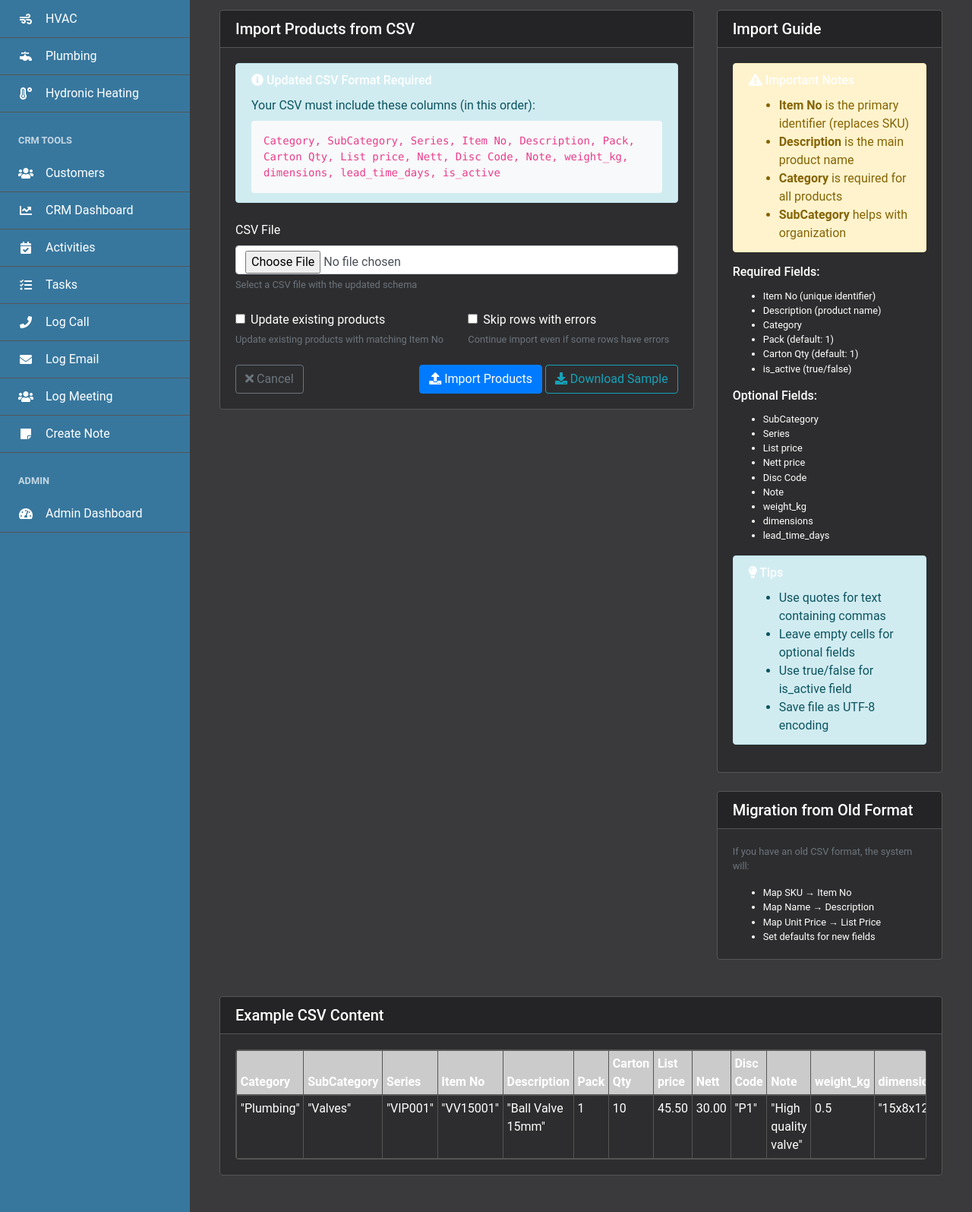
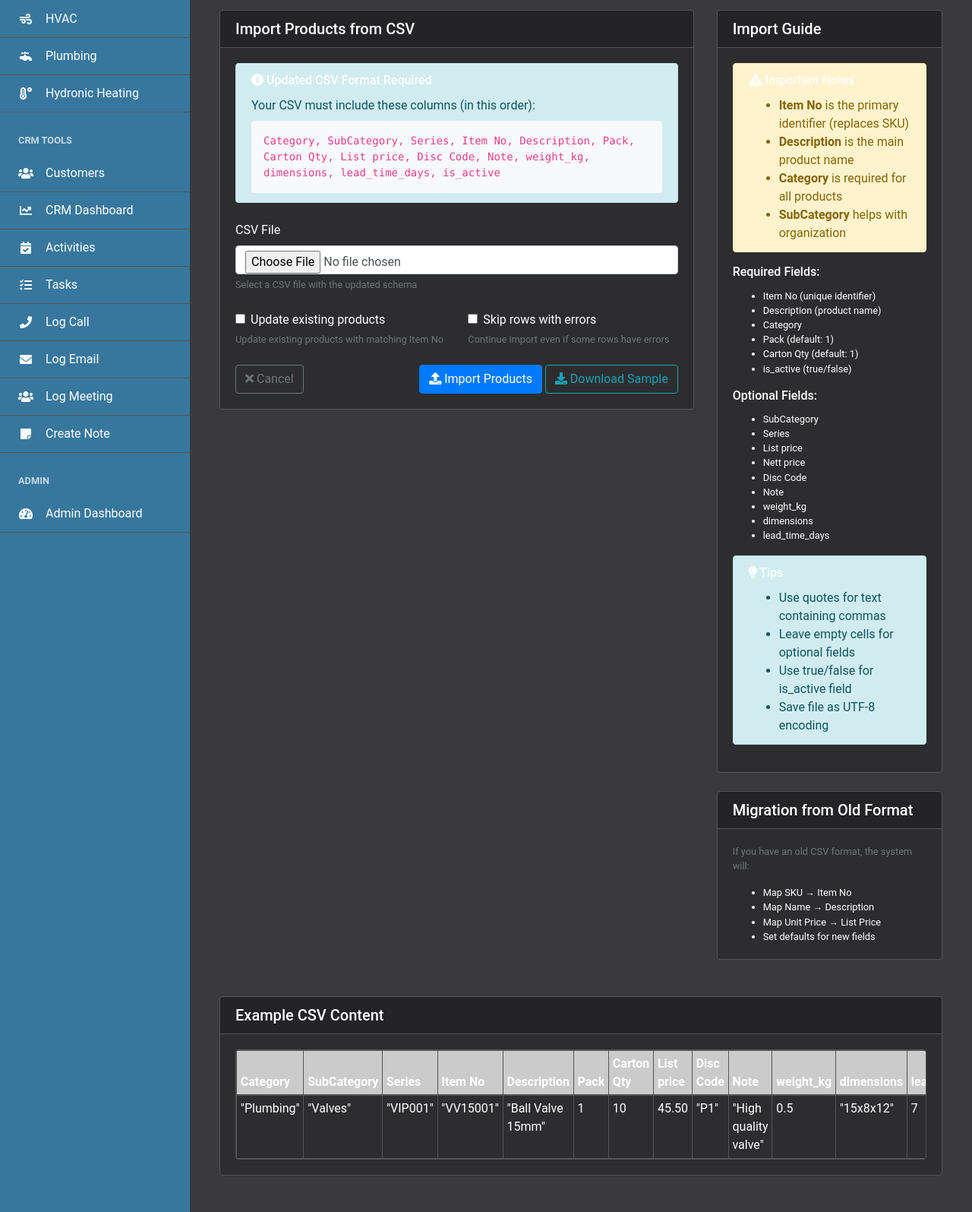
Before and after one commit to odayton/RBM-Tender-App, a Flask app: page /products/import in a window 1280 px wide. Shown: the part 268-1863 px from the top of the page at 76% size. Run offline with Flask 3, Linux system fonts and the light colour scheme; a user stored in the database is signed in; tables that the repository leaves empty hold one stand-in row (values such as "Sample post"); some libraries are stand-ins or nearby versions.

Commit message:
Remove Nett from CSV import - now calculated from List price and discount

```diff
--- a/app/features/products/routes.py
+++ b/app/features/products/routes.py
@@ -530,23 +530,31 @@ def import_products():
                         try:
                             list_price_str = str(row['List price']).replace('$', '').replace(',', '').replace(' ', '').strip()
                             if list_price_str and list_price_str.lower() not in ['', 'null', 'none', 'n/a']:
-                                product.list_price = Decimal(list_price_str)
+                                product.list_price_2025 = Decimal(list_price_str)
                             else:
-                                product.list_price = None
+                                product.list_price_2025 = None
                         except (ValueError, TypeError, decimal.InvalidOperation) as e:
                             errors.append(f"Row {row_num}: Invalid List price format '{row['List price']}' - must be a number")
-                            product.list_price = None
+                            product.list_price_2025 = None
 
-                    if row.get('Nett'):
+                    # Calculate nett price based on list price and discount code
+                    if product.list_price_2025 and product.discount_code:
                         try:
-                            nett_str = str(row['Nett']).replace('$', '').replace(',', '').replace(' ', '').strip()
-                            if nett_str and nett_str.lower() not in ['', 'null', 'none', 'n/a']:
-                                product.nett = Decimal(nett_str)
+                            # Get discount percentage from database
+                            from app.models.deals.deal_models import Discount
+                            discount = Discount.query.filter_by(code=product.discount_code).first()
+                            if discount:
+                                # Calculate nett price: list_price * (1 - discount_percentage/100)
+                                discount_factor = 1 - (discount.percentage / 100)
+                                product.nett_buy_price_gst = product.list_price_2025 * Decimal(str(discount_factor))
                             else:
-                                product.nett = None
-                        except (ValueError, TypeError, decimal.InvalidOperation) as e:
-                            errors.append(f"Row {row_num}: Invalid Nett price format '{row['Nett']}' - must be a number")
-                            product.nett = None
+                                product.nett_buy_price_gst = product.list_price_2025
+                        except Exception as e:
+                            errors.append(f"Row {row_num}: Error calculating nett price: {str(e)}")
+                            product.nett_buy_price_gst = product.list_price_2025
+                    else:
+                        # If no discount code, nett price equals list price
+                        product.nett_buy_price_gst = product.list_price_2025
 
                     # Physical properties
                     if row.get('weight_kg'):
@@ -590,14 +598,8 @@ def import_products():
                     # Legacy fields for backward compatibility
                     product.sku = item_no  # Use Item No as SKU
                     product.name = product.description  # Use Description as name
-                    if product.list_price:
-                        product.unit_price = product.list_price  # Use List Price as unit price
-
-                    # Map to legacy field names for database compatibility
-                    if product.list_price:
-                        product.list_price_2025 = product.list_price
-                    if product.nett:
-                        product.nett_buy_price_gst = product.nett
+                    if product.list_price_2025:
+                        product.unit_price = product.list_price_2025  # Use List Price as unit price
 
                     # Set default values for legacy fields
                     product.brand = None
--- a/app/static/samples/products.csv
+++ b/app/static/samples/products.csv
@@ -1 +1 @@
-Category,SubCategory,Series,Item No,Description,Pack,Carton Qty,List price,Nett,Disc Code,Note,weight_kg,dimensions,lead_time_days,is_active
+Category,SubCategory,Series,Item No,Description,Pack,Carton Qty,List price,Disc Code,Note,weight_kg,dimensions,lead_time_days,is_active
--- a/app/templates/products/import.html
+++ b/app/templates/products/import.html
@@ -50,7 +50,7 @@
                             <p class="mb-2">Your CSV must include these columns (in this order):</p>
                             <div class="bg-light p-3 rounded">
                                 <code class="d-block text-break">
-                                    Category, SubCategory, Series, Item No, Description, Pack, Carton Qty, List price, Nett, Disc Code, Note, weight_kg, dimensions, lead_time_days, is_active
+                                    Category, SubCategory, Series, Item No, Description, Pack, Carton Qty, List price, Disc Code, Note, weight_kg, dimensions, lead_time_days, is_active
                                 </code>
                             </div>
                         </div>
@@ -198,7 +198,6 @@
                                     <th>Pack</th>
                                     <th>Carton Qty</th>
                                     <th>List price</th>
-                                    <th>Nett</th>
                                     <th>Disc Code</th>
                                     <th>Note</th>
                                     <th>weight_kg</th>
@@ -217,7 +216,6 @@
                                     <td>1</td>
                                     <td>10</td>
                                     <td>45.50</td>
-                                    <td>30.00</td>
                                     <td>"P1"</td>
                                     <td>"High quality valve"</td>
                                     <td>0.5</td>
```
Also changed, not shown: app/models/products/product_model.py (+13 -2 lines).
